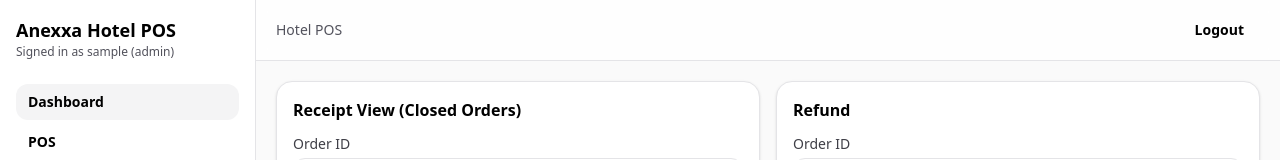
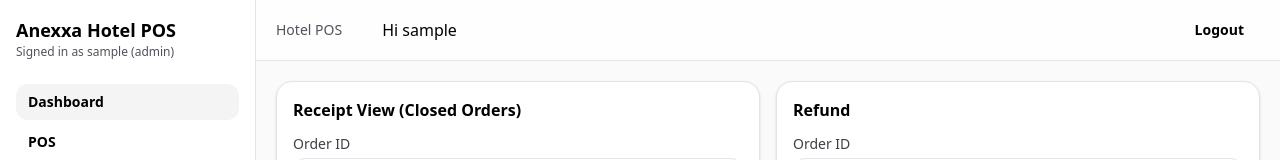
Before and after one commit to YoonusAnees/HMS-POS-FE, a React (Vite) app: page /cashier in a window 1280 px wide. Shown: the top 160 px of the page. Built offline with nearby package versions, Linux system fonts and the light colour scheme; sample sign-in values are in the browser's storage.

Commit message:
Fixed(TopBar)

```diff
--- a/src/layouts/Topbar.jsx
+++ b/src/layouts/Topbar.jsx
@@ -4,13 +4,15 @@ import { useAuth } from '../contexts/AuthContext';
 import { useNavigate } from 'react-router-dom';
 
 export default function Topbar() {
-  const { logout } = useAuth();
+  const { logout , user } = useAuth();
   const nav = useNavigate();
 
   return (
     <header className="sticky top-0 z-10 border-b border-zinc-200 bg-white/80 backdrop-blur">
-      <div className="flex items-center justify-between px-5 py-3">
+      <div className="flex items-center justify-center px-5 py-3">
         <div className="text-sm text-zinc-600">Hotel POS</div>
+        <div className="flex-1 ml-10">Hi {user?.username}</div>
+
         <Button
           variant="ghost"
           onClick={() => {
```
